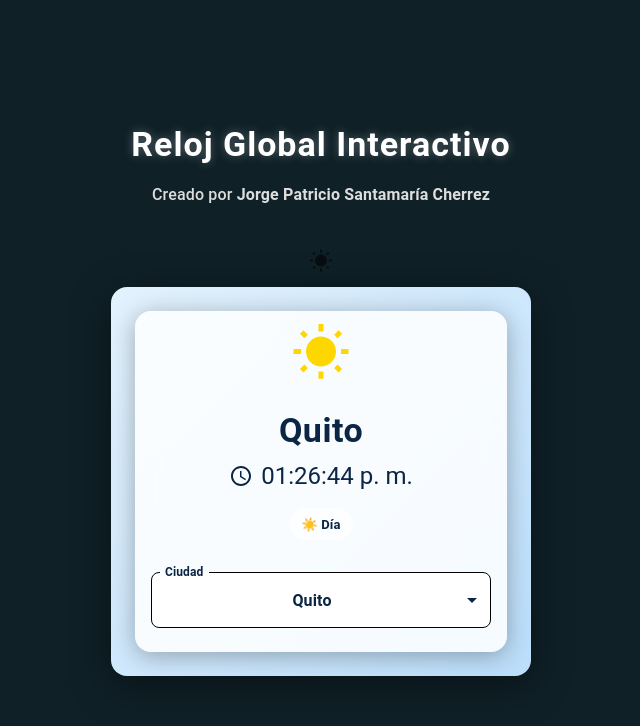
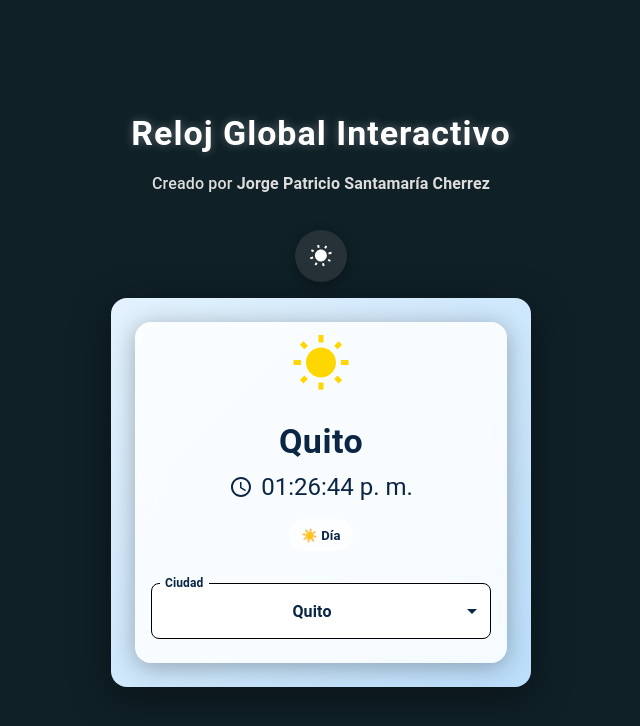
Before and after one commit to Patogol35/horamundial, a React (Vite) app: page / in a window 1280 px wide. Shown: the top 726 px of the page, without its empty margins (319-959 px from the left). Built offline with nearby package versions, Linux system fonts and the light colour scheme.

Commit message:
Update App.css

```diff
--- a/src/App.css
+++ b/src/App.css
@@ -61,3 +61,58 @@
     padding: 16px;
   }
 }
+
+/* =========================
+   BOTÓN MODO
+   ========================= */
+
+.mode-toggle {
+  width: 52px !important;
+  height: 52px !important;
+
+  margin-bottom: 16px !important;
+
+  color: #ffffff !important;
+
+  border-radius: 50% !important;
+
+  box-shadow:
+    0 4px 14px rgba(0, 0, 0, 0.3) !important;
+
+  transition:
+    background-color 0.2s ease,
+    transform 0.2s ease,
+    box-shadow 0.2s ease !important;
+}
+
+.mode-toggle.day {
+  background: #1976d2 !important;
+}
+
+.mode-toggle.night {
+  background: #263238 !important;
+}
+
+.mode-toggle:hover {
+  transform: scale(1.08);
+}
+
+.mode-toggle:active {
+  transform: scale(0.94);
+}
+
+.mode-toggle-icon {
+  display: flex;
+  align-items: center;
+  justify-content: center;
+
+  transition: transform 0.2s ease;
+}
+
+.mode-toggle.day .mode-toggle-icon {
+  transform: rotate(0deg);
+}
+
+.mode-toggle.night .mode-toggle-icon {
+  transform: rotate(-15deg);
+}
```
